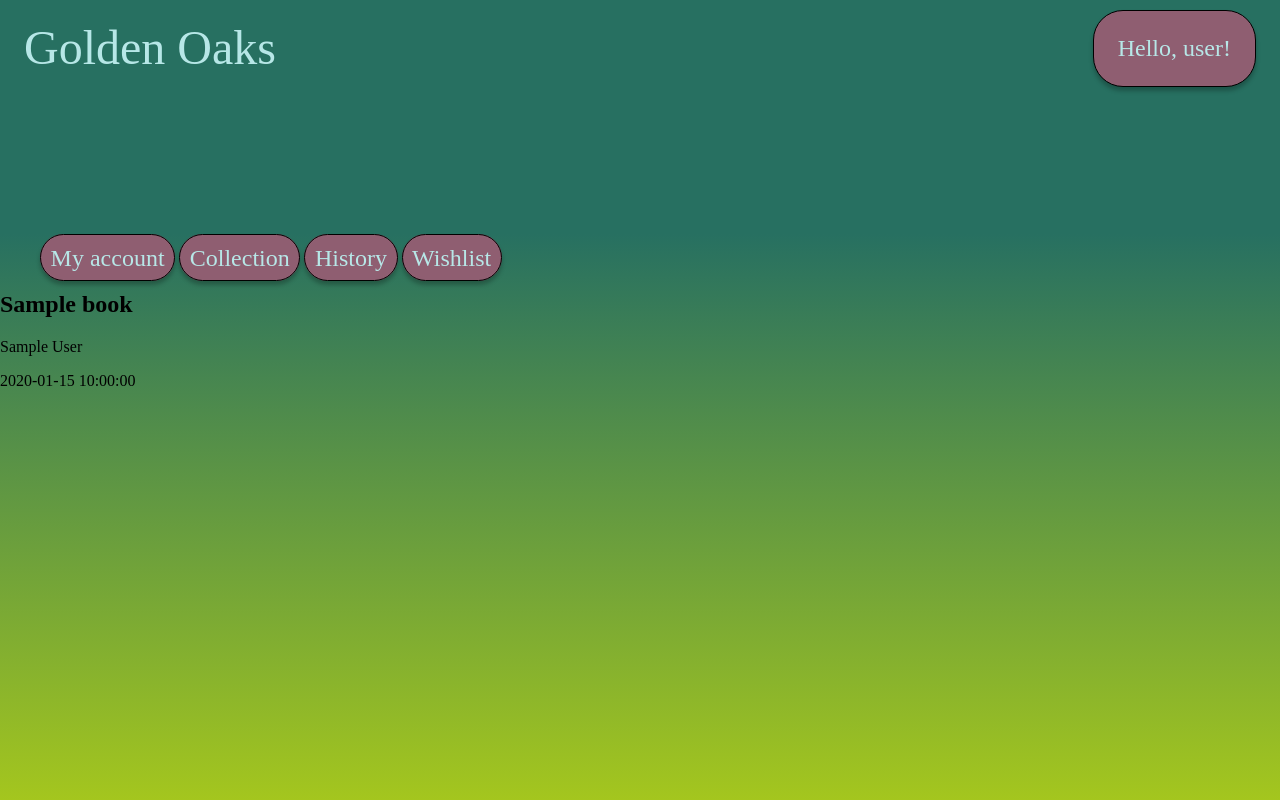
After one commit to FilipTryhuk-pkmail/wdpai, a PHP site: template public/views/books.php in a window 1280 px wide. The commit adds this page. Run offline with PHP 8.4, Linux system fonts and the light colour scheme; the template is opened without the code that fills it: most values are stand-ins (such as "Sample title", 1, 10 or a date in 2020); a stand-in replaces the project's code that opens the database connection.

Commit message:
adding/displaying books

```diff
--- a/Routing.php
+++ b/Routing.php
@@ -3,6 +3,8 @@
 require_once 'src/controllers/DefaultController.php';
 require_once 'src/controllers/SecurityController.php';
 require_once 'src/controllers/WishlistController.php';
+require_once 'src/controllers/BookController.php';
+require_once 'src/controllers/AppController.php';
 class Routing {
     public static $routes;
 
--- a/index.php
+++ b/index.php
@@ -8,5 +8,7 @@ Routing::get('login', 'DefaultController');
 Routing::get('history', 'DefaultController');
 Routing::post('login_2', 'SecurityController');
 Routing::post('wishlist', 'WishlistController');
+Routing::post("books", "BookController");
+Routing::post("addBook", "BookController");
 
 Routing::run($path);
--- /dev/null
+++ b/public/views/books.php
@@ -0,0 +1,42 @@
+<!DOCTYPE html>
+
+<head>
+    <link rel="stylesheet" type="text/css" href="public/css/style.css">
+    <title>BOOKS</title>
+</head>
+
+<body>
+    <div class ="base-container" >
+        <header>
+            <div class="top_row">
+                <div class="small_logo">
+                    Golden Oaks
+                </div>
+                <div class="username">
+                    Hello, user!
+                </div>
+            </div>
+        </header>
+        <main>
+            <div>
+                <ul>
+                    <li>
+                        <a href="#" class="selection_buttons">My account</a>
+                        <a href="#" class="selection_buttons">Collection</a>
+                        <a href="#" class="selection_buttons">History</a>
+                        <a href="#" class="selection_buttons">Wishlist</a>
+                    </li>
+                </ul>
+            </div>
+            <div class="Hbox">
+                <?php foreach ($books as $book): ?>
+                <div>
+                    <h2><?= $book->getTitle(); ?> </h2>
+                    <p><?= $book->getAuthor(); ?> </p>
+                    <p><?= $book->getPublishingDate(); ?> </p>
+                </div>
+                <?php endforeach; ?>
+            </div>
+        </main>
+    </div>
+</body>
```
Also changed, not shown: src/controllers/BookController.php (+12 -0 lines), src/repository/BookRepository.php (+14 -0 lines).
